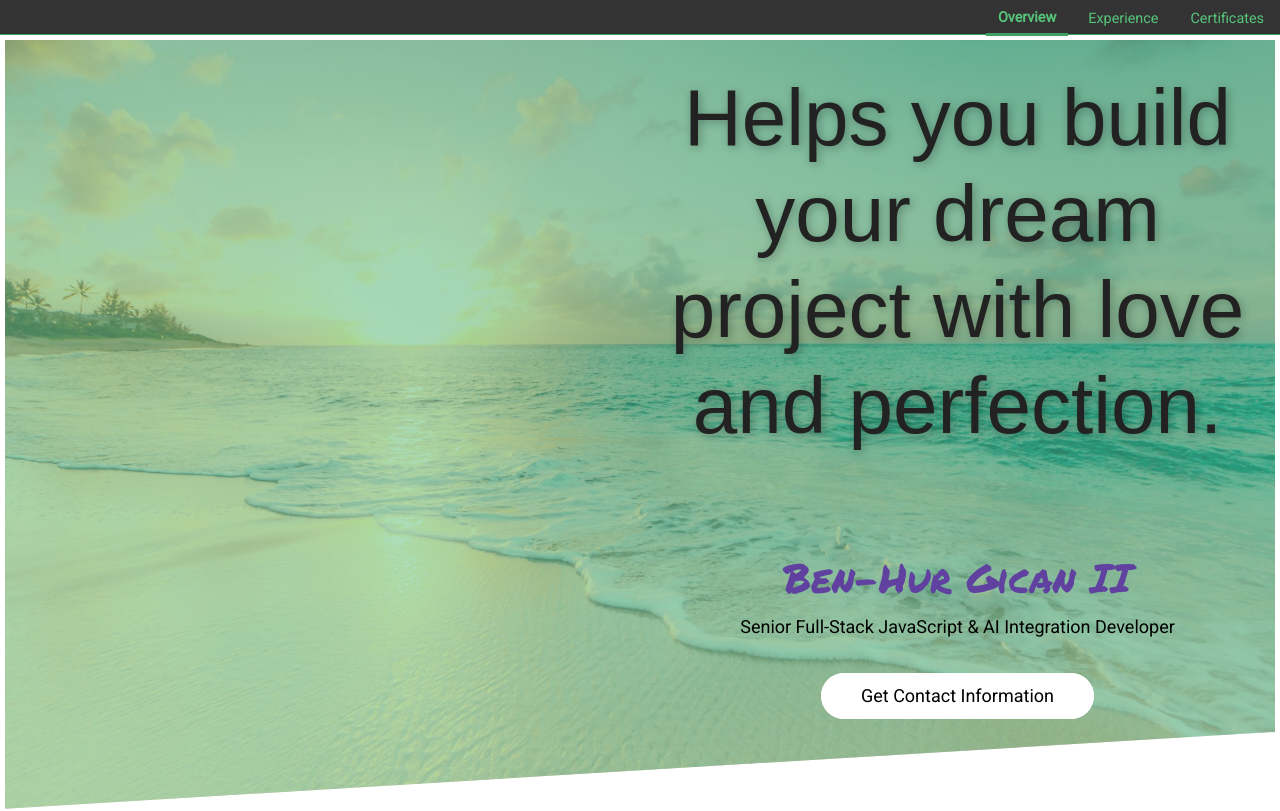
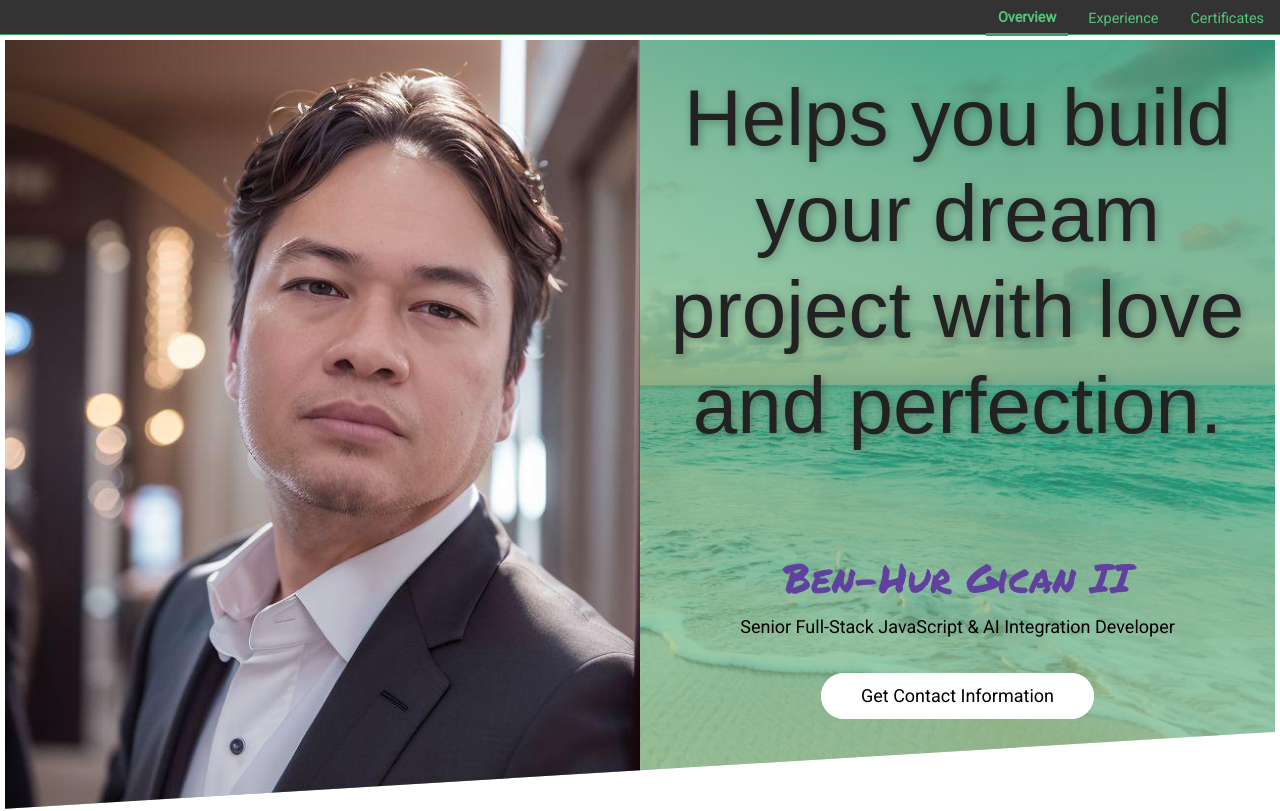
Before and after one commit to BenGeeks/my-profile, a Next.js app: page / in a window 1280 px wide. Shown: the top 811 px of the page. Built offline with nearby package versions, Linux system fonts and the light colour scheme; a web font is replaced by a local one.

Commit message:
updated 3

```diff
--- a/next.config.js
+++ b/next.config.js
@@ -4,11 +4,6 @@ const nextConfig = {
   images: {
     unoptimized: true,
     remotePatterns: [
-      {
-        protocol: "https",
-        hostname: "i.ibb.co",
-        pathname: "**",
-      },
       {
         protocol: "https",
         hostname: "udemy-certificate.s3.amazonaws.com",
--- a/src/app/components/hero/hero.js
+++ b/src/app/components/hero/hero.js
@@ -1,3 +1,4 @@
+import Image from "next/image";
 import { ContactButtonWhite } from "../contact_button.js/contact_button";
 import { Permanent_Marker, Pirata_One } from "next/font/google";
 import styles from "./hero.module.scss";
@@ -18,13 +19,20 @@ const pirataOne = Pirata_One({
 export default function Hero() {
   return (
     <div className={styles.hero}>
-      <div className={styles.profile_image}>&nbsp;</div>
+      <div className={styles.hero_bg}>
+        <Image src="/images/hero-background.jpg" alt="Hero Background" fill priority className={styles.hero_bg_img} sizes="100vw" />
+      </div>
+      <div className={styles.overlay}></div>
+
+      <div className={styles.profile_image}>
+        <Image src="/images/me_profile.jpg" alt="Profile" fill priority className={styles.profile_img_content} sizes="50vw" />
+      </div>
+
       <div className={styles.text_container}>
         <h4 className={pirataOne.className}>Helps you build your dream project with love and perfection.</h4>
         <div className={styles.description}>
           <h2 className={permanentMarker.className}>Ben-Hur Gican II</h2>
           <p>Senior Full-Stack JavaScript & AI Integration Developer</p>
-
           <ContactButtonWhite />
         </div>
       </div>
--- a/src/app/components/hero/hero.module.scss
+++ b/src/app/components/hero/hero.module.scss
@@ -1,30 +1,48 @@
-@import '@/styles/animations';
-@import '@/styles/variables';
+@import "@/styles/animations";
+@import "@/styles/variables";
 
 .hero {
-  background-image: linear-gradient(to bottom left, $primary-color-transparent-darker, $primary-color-transparent-lighter), url('/images/hero-background.jpg');
-  background-size: cover;
-  background-position: bottom;
+  position: relative;
   height: 70vw;
   display: flex;
   clip-path: polygon(0 0, 0 100%, 100% 90%, 100% 0);
+  overflow: hidden;
+}
+
+.hero_bg {
+  object-fit: cover;
+  object-position: bottom;
+  z-index: -1;
+}
+
+.overlay {
+  position: absolute;
+  inset: 0;
+  background: linear-gradient(to bottom left, $primary-color-transparent-darker, $primary-color-transparent-lighter);
+  z-index: 0;
 }
 
 .profile_image {
-  background-image: url('https://i.ibb.co/47fjkMZ/1705248700683.jpg');
-  background-size: cover;
-  background-position: center;
-  animation: slide-up 2s ease-out;
+  position: relative;
   width: 50%;
+  height: auto;
+  min-height: 300px;
+  z-index: 1;
+
+  .profile_img_content {
+    object-fit: cover;
+    object-position: center;
+  }
 }
 
 .text_container {
+  width: 50%;
   display: flex;
   flex-direction: column;
   justify-content: space-around;
   align-items: center;
   padding: 30px;
-  width: 50%;
+  z-index: 2;
 
   h4 {
     font-size: 80px;
@@ -59,9 +77,8 @@
 
   p {
     opacity: 0;
-    animation: slide-left 1s ease-in-out;
-    animation-fill-mode: forwards;
-    font-family: 'Roboto', sans-serif;
+    animation: slide-left 1s ease-in-out forwards;
+    font-family: "Roboto", sans-serif;
   }
 
   p:nth-child(2) {
@@ -70,16 +87,15 @@
   p:nth-child(4) {
     animation-delay: 1.5s;
   }
-
   p:nth-child(6) {
     animation-delay: 2s;
   }
-
   p:nth-child(8) {
     animation-delay: 2.5s;
   }
 }
 
+/* Buttons */
 .btn:link,
 .btn:visited {
   text-transform: uppercase;
@@ -92,8 +108,7 @@
   background-color: white;
   color: #000;
   position: relative;
-  animation: slide-up 1s ease-out 3s;
-  animation-fill-mode: forwards;
+  animation: slide-up 1s ease-out 3s forwards;
   opacity: 0;
   transform: translateY(100px);
 }
@@ -109,7 +124,7 @@
 }
 
 .btn::after {
-  content: '';
+  content: "";
   display: inline-block;
   height: 100%;
   width: 100%;
@@ -127,6 +142,7 @@
   opacity: 0;
 }
 
+/* Responsiveness */
 @media (max-width: 1360px) {
   .hero {
     height: auto;
@@ -147,12 +163,15 @@
   .hero {
     height: auto;
   }
+
   .profile_image {
     width: 30%;
+    min-height: 200px;
   }
 
   .text_container {
     width: 70%;
+
     h4 {
       font-size: 60px;
     }
@@ -176,8 +195,7 @@
 @media (max-width: 600px) {
   .hero {
     clip-path: polygon(0 0, 0 100%, 100% 95%, 100% 0);
-    background-image: linear-gradient(to bottom left, $primary-color-transparent-darker, $primary-color-transparent-lighter), url('/images/me.png');
-    background-position: right;
+    flex-direction: column;
   }
 
   .profile_image {
@@ -187,6 +205,7 @@
   .text_container {
     width: 100%;
   }
+
   .description {
     padding: 20px;
 
```
Also changed, not shown: public/images/me_profile.jpg (added).
